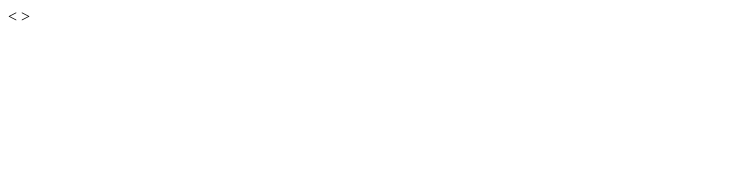
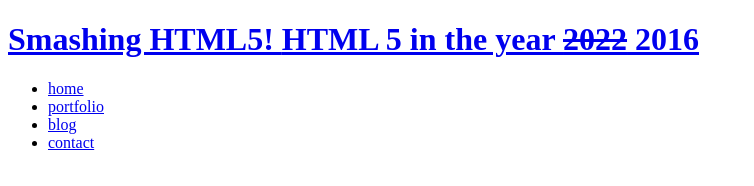
Before and after one commit to Cvd2014/html5-layouts, a plain HTML site: page index.html in a window 1280 px wide. Shown: the whole page, without its empty margins (0-754 px from the left). Drawn offline with Linux system fonts and the light colour scheme.

Commit message:
Added header with Title and Navbar

```diff
--- a/index.html
+++ b/index.html
@@ -1,10 +1,26 @@
 <!Doctype html>
-<<!DOCTYPE html>
+<!DOCTYPE html>
 <html>
 <head>
 	<title>Index page</title>
+
 </head>
 <body>
+	<header id='banner' class='body'>
+		<h1>
+			<a href='#'> Smashing HTML5! <strong>HTML 5 in the year <del>2022</del> 2016</strong></a>
+		</h1>
+
+		<nav><ul>
+			<li class ='active'> <a href='#'> home </a></li>
+			<li><a href="#">portfolio</a></li>
+
+			<li><a href="#">blog</a></li>
+			<li><a href="#">contact</a></li>
+
+		</ul></nav>
+
+	</header>
 
 </body>
-</html>>
+</html>
```
